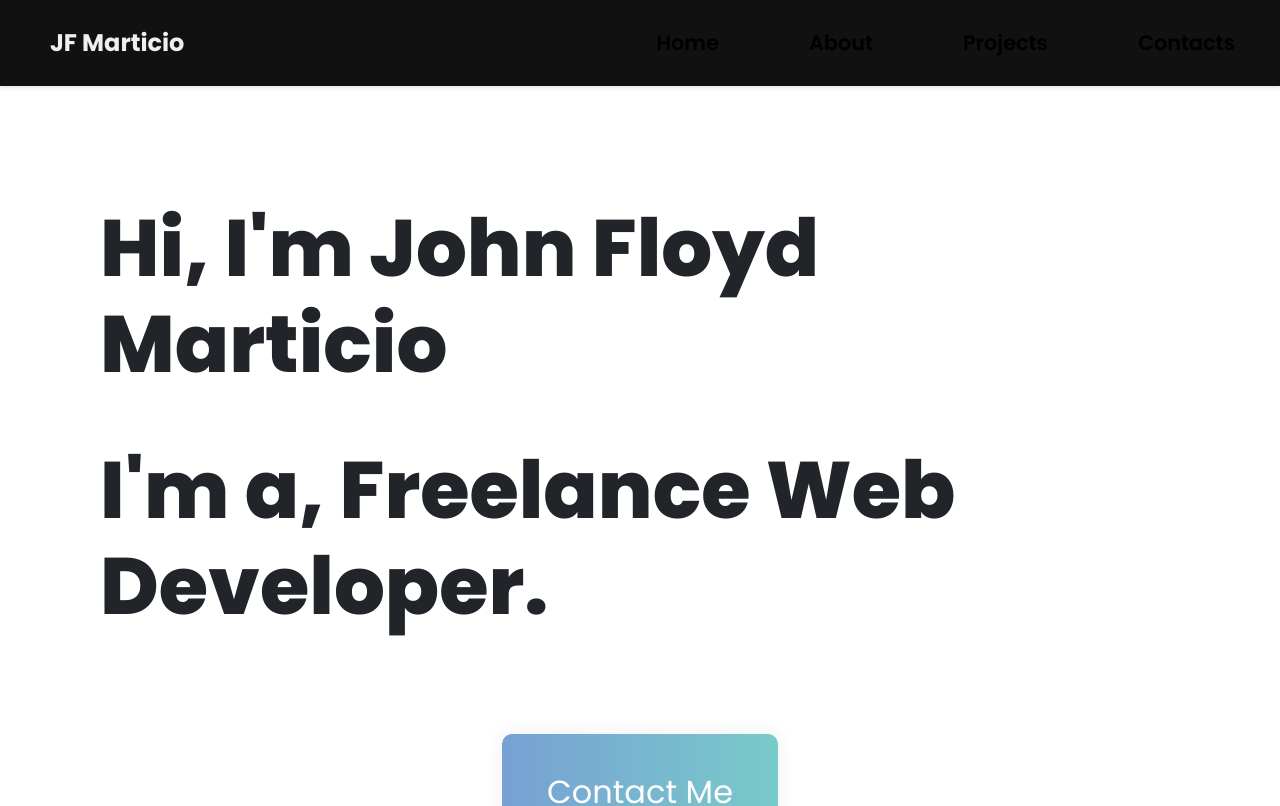
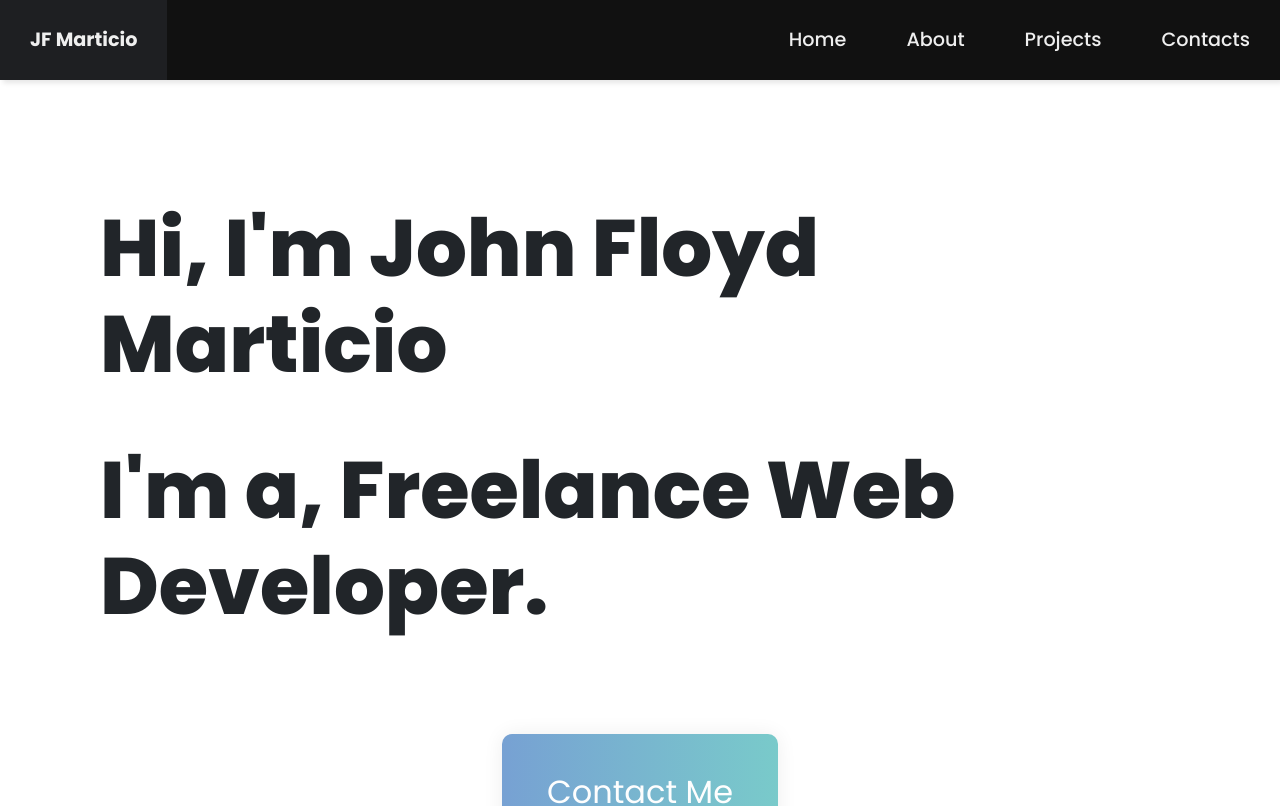
Before and after one commit to Blitzz21/Portfolio-Website-Blitz, a React (Vite) app: page / in a window 1280 px wide. Shown: the top 806 px of the page. Built offline with nearby package versions, Linux system fonts and the light colour scheme.

Commit message:
made some bug fixes and improved the "new" navbar.

```diff
--- a/src/components/About/About.jsx
+++ b/src/components/About/About.jsx
@@ -9,12 +9,12 @@ import javaLogo from '../About/icons/java.svg'
 import pythonLogo from '../About/icons/python.svg'
 
 import { useEffect } from 'react'
-import Aos from 'aos'
-import 'aos/dist/aos.css'
+import AOS from 'aos';
+import 'aos/dist/aos.css';
 
 const About = () => {
   useEffect(() => {
-    Aos.init({ duration: 2000, once: true })
+    AOS.init({ duration: 2000, once: true })
   }, []);
 
   return (
--- a/src/components/About/about.css
+++ b/src/components/About/about.css
@@ -4,6 +4,7 @@
 }
 
 .About {
+    overflow: hidden;
     background-image: url('bg/bg (2).jpg');
     background-position: center;
     background-size: cover;
--- a/src/components/Greetings/Greetings.jsx
+++ b/src/components/Greetings/Greetings.jsx
@@ -2,12 +2,12 @@ import React from 'react';
 import './greetings.css';
 
 import { useEffect } from 'react'
-import Aos from 'aos'
-import 'aos/dist/aos.css'
+import AOS from 'aos';
+import 'aos/dist/aos.css';
 
 const Greetings = () => {
   useEffect(() => {
-    Aos.init({ duration: 2000, once: true })
+    AOS.init({ duration: 2000, once: true })
   }, []);
 
   return (
--- a/src/components/Greetings/greetings.css
+++ b/src/components/Greetings/greetings.css
@@ -6,6 +6,7 @@
 }
 
 .Greetings {
+    overflow: hidden;
     display: flex;
     flex: 1;
     flex-direction: column;
--- a/src/components/Navbar/Navbar.jsx
+++ b/src/components/Navbar/Navbar.jsx
@@ -2,14 +2,25 @@ import React, { Component } from 'react';
 import './navbar.css';
 
 import { useEffect } from 'react'
-import Aos from 'aos'
-import 'aos/dist/aos.css'
+import AOS from 'aos';
+import 'aos/dist/aos.css';
+
+  function showSidebar() {
+    const sidebar = document.querySelector('.sidebar')
+    sidebar.style.display= 'flex'
+  }
+
+  function hideSidebar() {
+    const sidebar = document.querySelector('.sidebar')
+    sidebar.style.display= 'none'
+  }
+
 
 class Navbar extends Component {
 
   const = () => {
     useEffect(() => {
-      Aos.init({ duration: 1000, once: true })
+      AOS.init({ duration: 1000, once: true })
     }, []); }
 
   state = { clicked: false };
@@ -19,23 +30,26 @@ class Navbar extends Component {
   }
   render() {
     return (
-      <div data-aos="fade-down" className='Navbar'>
-        <div className='Navbar__logo-link'>
-          <a href='#me'>JF Marticio</a>
-        </div>
+      <div className='Navbar'>
+        <nav data-aos="fade-down">
 
-        <div className='Navbar__menu'>
-          <ul className={this.state.clicked ? 'navbar active' : 'navbar'}>
-            <li><a href='#home'>Home</a></li>
-            <li><a href='#about'>About</a></li>
-            <li><a href='#projects'>Projects</a></li>
-            <li><a href='#contacts'>Contacts</a></li>
+          <ul className='sidebar'>
+            <li onClick={hideSidebar}><a href="#"><svg xmlns="http://www.w3.org/2000/svg" fill='#efefef' height="26" viewBox="0 -960 960 960" width="26"><path d="m256-200-56-56 224-224-224-224 56-56 224 224 224-224 56 56-224 224 224 224-56 56-224-224-224 224Z"/></svg></a></li>
+            <li><a href="#">Home</a></li>
+            <li><a href="#">About</a></li>
+            <li><a href="#">Projects</a></li>
+            <li><a href="#">Contacts</a></li>
           </ul>
-        </div>
 
-        <div className='mobile' onClick={this.handleClick}>
-          <i className={this.state.clicked ? 'fa-solid fa-xmark' : 'fa-solid fa-bars'}> </i>
-        </div>
+          <ul className='navbar'>
+            <li><a href="#">JF Marticio</a></li>
+            <li className='hideOnMobile'><a href="#">Home</a></li>
+            <li className='hideOnMobile'><a href="#">About</a></li>
+            <li className='hideOnMobile'><a href="#">Projects</a></li>
+            <li className='hideOnMobile'><a href="#">Contacts</a></li>
+            <li className='menu-button' onClick={showSidebar} ><a href="#"><svg xmlns="http://www.w3.org/2000/svg" fill='#efefef' height="26" viewBox="0 -960 960 960" width="26"><path d="M120-240v-80h720v80H120Zm0-200v-80h720v80H120Zm0-200v-80h720v80H120Z"/></svg></a></li>
+          </ul>
+        </nav>
       </div>
     );
   }
--- a/src/components/Navbar/navbar.css
+++ b/src/components/Navbar/navbar.css
@@ -1,141 +1,105 @@
-* {
-    top: 0;
-    left: 0;
-    right: 0;
-    margin: 0;
+.navbar {
     padding: 0;
-
 }
 
-.navbar {
-    padding: 0;
-    margin: 0;
+nav {
+    top: 0;
+    right: 0;
+    left: 0;
+    z-index: 998;
+    position: fixed;
+    background-color: #111;
+    box-shadow: 3px 3px 5px rgba(0, 0, 0, 0.1);
 }
 
-.Navbar {
-    position: fixed;
-    top: 0;
-    left: 0;
+nav ul {
+    margin: 0;
+    overflow: hidden;
     width: 100%;
-    z-index: 1000;
-    background-color: #111;
-    box-shadow: 0 2px 4px rgba(0,0,0,0.1);
+    list-style: none;
     display: flex;
-    align-items: center;
-    flex-direction: row;
-    justify-content: space-between;
-  }
-
-.Navbar__logo-link {
-    padding: 25px;
     justify-content: center;
     align-items: center;
 }
 
-.Navbar__logo-link:hover {
-    background-color: #1e1f22;
-    transition: 0.3s ease-in-out;
+nav li {
+    height: 80px;
 }
 
-.Navbar__logo-link a {
+nav a {
+    height: 100%;
+    padding: 0 30px;
+    text-decoration: none;
+
+    display: flex;
+    align-items: center;
     color: #efefef;
+    font-size: 1.2rem;
+    font-weight: 500;
+}
+
+nav a:hover {
+    color: #efefef;
+    background-color: #1e1f22;
     text-decoration: none;
-    padding: 25px;
-    font-size: 1.5rem;
+}
+
+nav li:first-child {
+    margin-right: auto;
+}
+
+nav li:first-child a {
     font-weight: 700;
 }
 
-.Navbar ul {
-    display: flex;
-    align-items: center;
-    justify-content: center;
+.sidebar {
+    position: fixed;
+    top: 0;
+    right: 0;
+    height: 100vh;
+    width: auto;
+    z-index: 999;
+    color: #1e1f22;
+    background-color: rgba(255, 255, 255, 0.2);
+    backdrop-filter: blur(10px);
+    box-shadow: -10px 0 10px rgba(0, 0, 0, 0.1);
+
+    display: none;
+    flex-direction: column;
+    align-items: flex-start;
+    justify-content: flex-start;
 }
 
-.Navbar li {
-    padding: 25px;
-    list-style: none;
-    position: relative;
+.sidebar li {
+    width: 100%;
 }
 
-.Navbar li:hover {
+.sidebar a {
+    color: #1e1f22;
+    width: 100%;
+}
+
+.sidebar a:hover {
     color: #efefef;
     background-color: #1e1f22;
-    transition: 0.3s ease-in-out;
 }
 
-.Navbar li a {
-    color: #efefef;
-    padding: 20px;
-    text-decoration: none;
-    font-size: 1.3rem;
-    font-weight: 600;
-    transition: 0.3s ease-in-out;
+.menu-button {
+    display: none;
 }
 
-a {
-    color: #efefef;
+@media (max-width: 768px) {
+    .hideOnMobile {
+        display: none;
+    }
+
+    .menu-button {
+        display: block;
+    }
 }
 
-.Navbar a {
-    padding: auto;
+@media (max-width: 400px) {
+    .sidebar {
+        width: 100%;
+    }
 }
-
-.mobile {
-    display: none;
-    justify-content: center;
-    align-items: center;
-    padding: 25px;
-}
-
-.mobile i {
-    padding: 25px;
-    cursor: pointer;
-    align-items: center;
-}
-
-@media screen and (max-width: 768px) {
-    .Navbar ul {
-        display: flex;
-        flex-direction: column;
-        align-items: flex-start;
-        justify-content: flex-start;
-        position: fixed;
-        margin-left: auto;
-        margin-right: 25px;
-        top: 125px;
-        right: -350px;
-        width: 300px;
-        height: 100vh;
-        padding: 40px 0 0 10px;
-        transition: 0.3s ease-in-out;
-
-        background: rgba(48, 48, 48, 0.05);
-        -webkit-backdrop-filter: blur(3px);
-        backdrop-filter: blur(3px);
-        border: 1px solid rgba(255,255,255,0.025);
-      }
-
-      .Navbar li a {
-        display: block;
-        padding: 15px 20px;
-        text-decoration: none;
-        font-size: 1.3rem;
-        font-weight: 600;
-        transition: background-color 0.3s ease-in-out;
-        color: #000;
-      }
-
-      .navbar.active {
-        right: 0;
-      }
-
-      .mobile {
-        display: block;
-      }
-
-      .mobile i {
-        color: #efefef;
-        font-size: 24px;
-        cursor: pointer;
-      }
-  }
--- a/src/components/Timeline/timeline.css
+++ b/src/components/Timeline/timeline.css
@@ -6,6 +6,7 @@
 
 .body {
   background-color: #111;
+  overflow: hidden;
 }
 
 .body h1 {
```
Also changed, not shown: src/components/Navbar/close.svg (added), src/components/Navbar/menu.svg (added).
